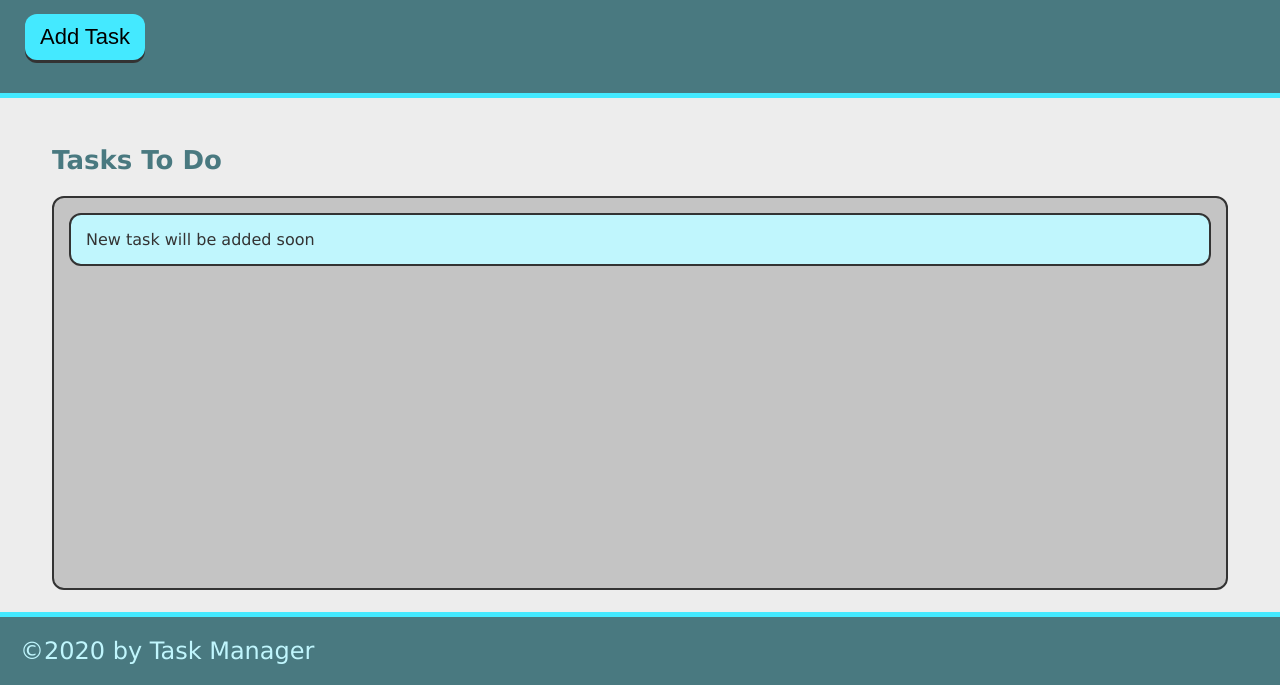
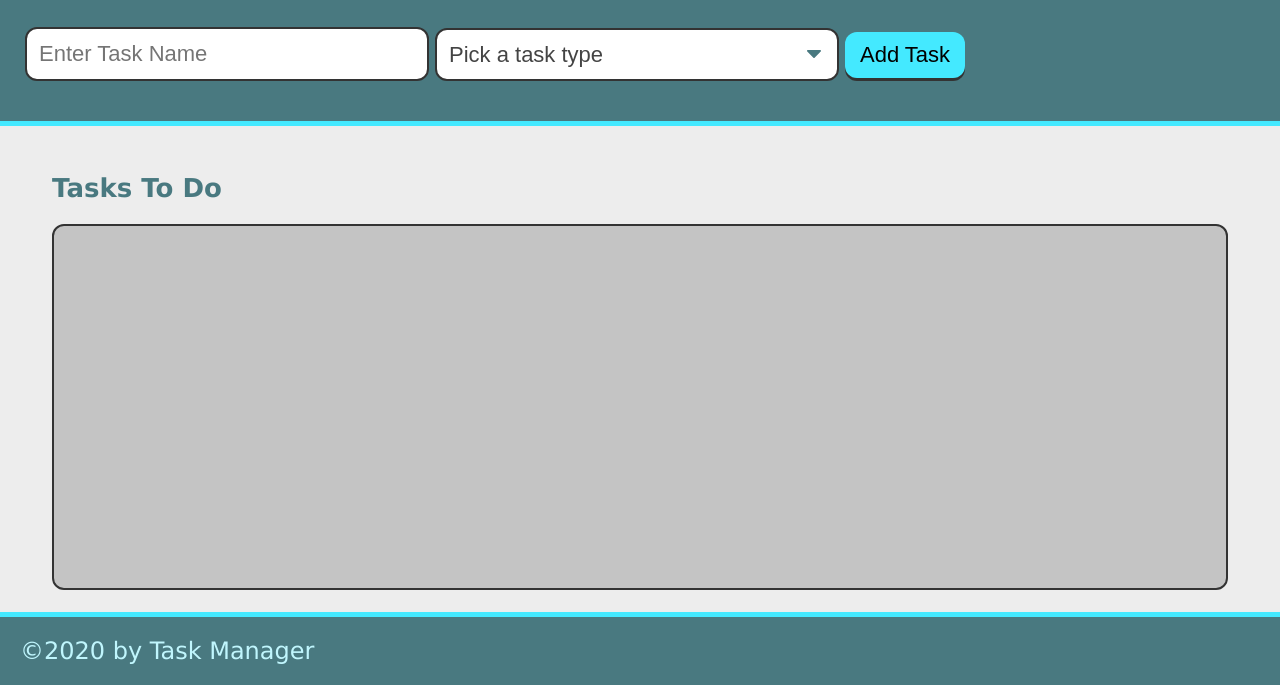
Before and after one commit to mtpullin/Taskmanager, a plain HTML site: page index.html in a window 1280 px wide. Shown: the part 115-800 px from the top of the page. Drawn offline with Linux system fonts and the light colour scheme.

Commit message:
made task selector

```diff
--- a/index.html
+++ b/index.html
@@ -13,15 +13,29 @@
         <p>
             Click the button below to add a new task
         </p>
-        <button class="btn" id="save-task">Add Task</button>
+        <form id="task-form">
+            <div class="form-group">
+                <input type="text" name="task-name" placeholder="Enter Task Name" />
+            </div>
+            <div class="form-group">
+                <select name="task-type" class="select-dropdown">
+                    <option value="" disabled selected>Pick a task type</option>
+                    <option value="Print">Print</option>
+                    <option value="Web">Web</option>
+                    <option value="Mobile">Mobile</option>
+                </select>
+            </div>
+            <div class="form-group">
+                <button class="btn" id="save-task" type="submit">Add Task</button>
+            </div>
+        </form>
+
     </header>
 
     <main class="page-content">
      <section class="task-list-wrapper">
          <h2 class="list-title"> Tasks To Do</h2>
-         <ul class="task-list" id="tasks-to-do">
-             <li class="task-item">New task will be added soon</li>
-         </ul>
+         <ul class="task-list" id="tasks-to-do"></ul>
      </section>
     </main>
 
```
